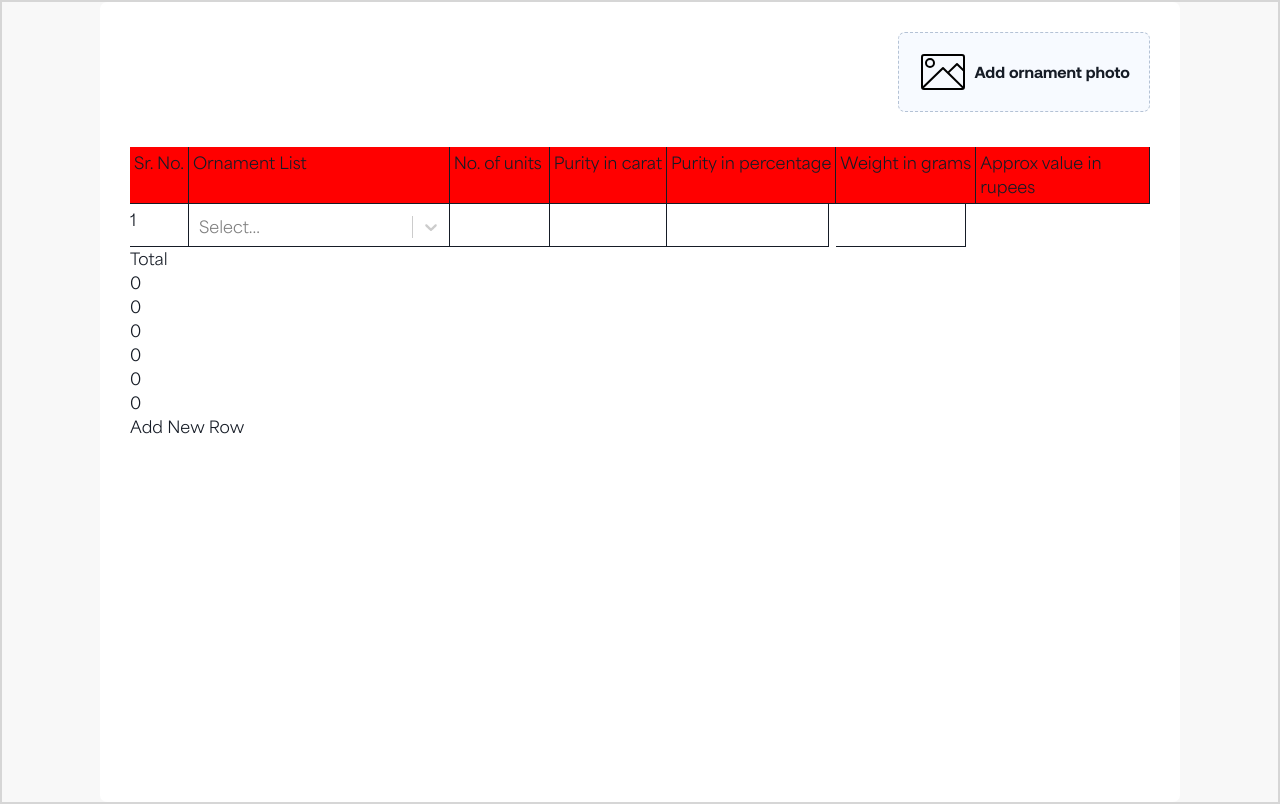
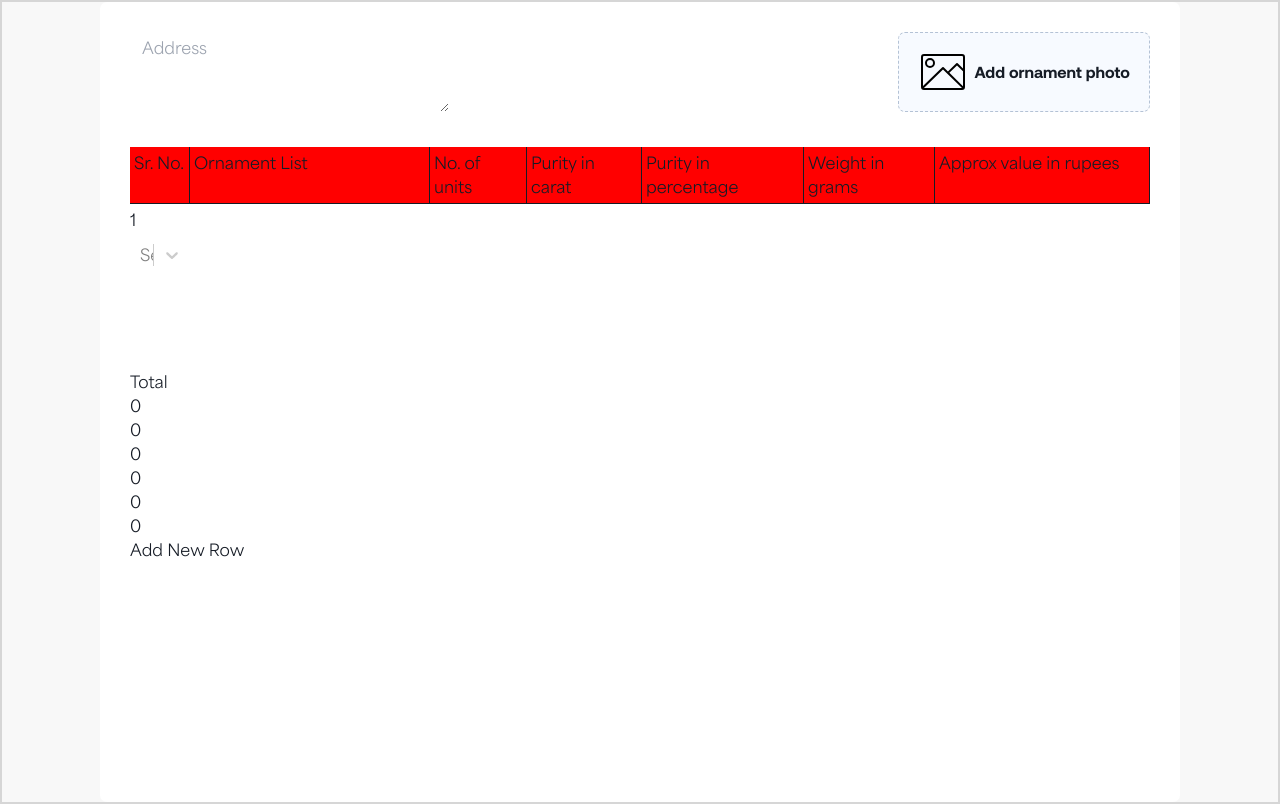
Before and after one commit to mrrajsoni/gold-valuation, a Next.js app: page / in a window 1280 px wide. Built offline with nearby package versions, Linux system fonts and the light colour scheme.

Commit message:
[feat]: adding address component

```diff
--- a/src/app/globals.scss
+++ b/src/app/globals.scss
@@ -37,3 +37,7 @@ main {
     background-color: $white;
     border-radius: $borderRadius;
 }
+
+textarea {
+    padding: $inputPadding;
+}
--- a/src/app/page.tsx
+++ b/src/app/page.tsx
@@ -1,10 +1,17 @@
+import Address from '@/components/address/Address'
 import ItemRows from '@/components/itemRows/ItemRows'
 import OrnamentPhoto from '@/components/ornamentPhoto/OrnamentPhoto'
 
 export default function Home() {
     return (
-        <main className="min-h-screen ">
-            <OrnamentPhoto />
+        <main className="min-h-screen">
+            <div className="company__logo__container"></div>
+            <section className="address__ornament__container flex justify-between">
+                <div className="contact__info__wrapper">
+                    <Address />
+                </div>
+                <OrnamentPhoto />
+            </section>
             <ItemRows />
         </main>
     )
--- a/src/components/address/Address.tsx
+++ b/src/components/address/Address.tsx
@@ -1,5 +1,9 @@
 const Address = () => {
-    return <textarea rows={4} cols={4} />
+    return (
+        <>
+            <textarea placeholder="Address" rows={3} cols={30} />
+        </>
+    )
 }
 
 export default Address
--- a/src/components/input/input.module.scss
+++ b/src/components/input/input.module.scss
@@ -12,9 +12,9 @@
 }
 
 .purity__in__percentage {
-    max-width: 162px;
+    max-width: 170px;
 }
 
 .gross__weight {
-    max-width: 130px;
+    max-width: 141px;
 }
--- a/src/components/itemRow/ItemRow.tsx
+++ b/src/components/itemRow/ItemRow.tsx
@@ -31,7 +31,7 @@ const ItemRow = ({
         onChange && onChange(unit, index, key)
     }
     return (
-        <>
+        <div>
             <div className={styles.item__row}>{index + 1}</div>
             <ReactSelect
                 className={`${styles.item__row} ${styles.select__class}`}
@@ -66,7 +66,7 @@ const ItemRow = ({
             <span className={styles.item__row}>
                 {valuationPrice.toString()}
             </span>
-        </>
+        </div>
     )
 }
 
--- a/src/components/itemRows/ItemRows.tsx
+++ b/src/components/itemRows/ItemRows.tsx
@@ -147,7 +147,7 @@ const ItemRows = ({ goldRatePerGram = 4420 }: ItemRowsProps) => {
                                 }
                                 valuationPrice={ornament.averageValue}
                                 weight={ornament.weight}
-                                key={ornament.id}
+                                key={index}
                             />
                         </>
                     )
--- a/src/components/itemRows/itemrows.module.scss
+++ b/src/components/itemRows/itemrows.module.scss
@@ -1,7 +1,7 @@
 .item__rows__container {
     .item__rows__header {
-        grid-template-columns: auto 1.5fr auto auto auto auto 1fr;
-        // grid-template-columns: 60px 240px 97px 115px 162px 131px 1fr;
+        // grid-template-columns: auto 1.5fr auto auto auto auto 1fr;
+        grid-template-columns: 60px 240px 97px 115px 162px 131px 1fr;
 
         > * {
             &:not(:last-child) {
--- a/src/styles/variables.scss
+++ b/src/styles/variables.scss
@@ -1,3 +1,4 @@
 $textColor: #161c26;
 $white: #fff;
 $borderRadius: 7px;
+$inputPadding: 4px 12px;
```
